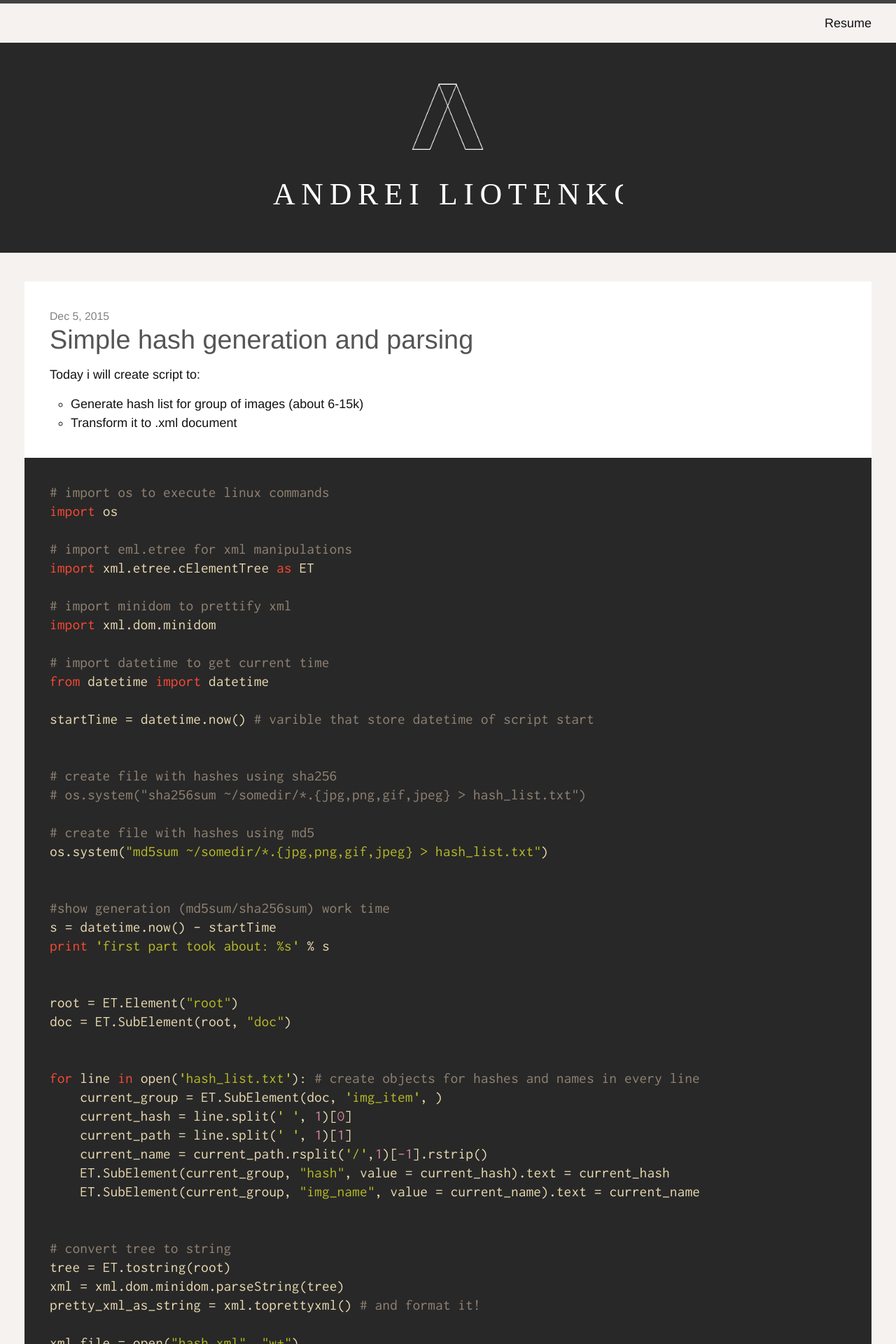
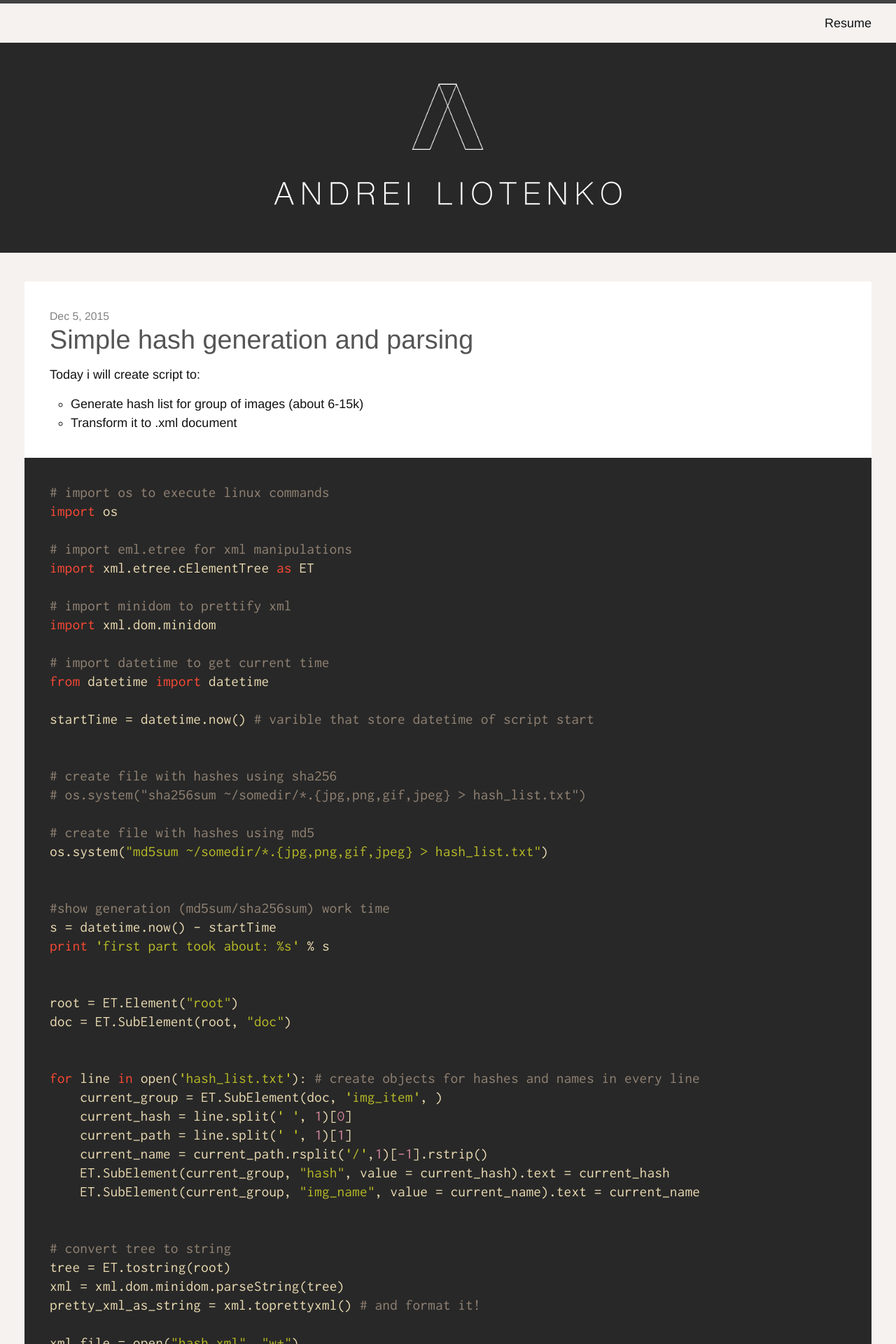
Before and after one commit to thehatter/thehatter.github.io, a Jekyll site: the page built from index.html, in a window 1280 px wide. Shown: the top 1920 px of the page at 70% size. Built offline with Jekyll 4.4.1, drawn with Linux system fonts in a browser that asks for light colours.

Commit message:
path indian font

```diff
--- a/_includes/header.html
+++ b/_includes/header.html
@@ -35,10 +35,40 @@
             <polygon class="side_2" fill="none" stroke="#FFFFFF" stroke-miterlimit="10" points="27.9,81.2 2.1,81.2 41.5,2.9 67.4,2.9 	"/>
           </g>
           </svg>
+
+
           <svg version="1.1" id="andreiLiotenko" class="andreiLiotenko" xmlns="http://www.w3.org/2000/svg" xmlns:xlink="http://www.w3.org/1999/xlink" x="0px" y="0px"
-             viewBox="0 0 521.2 40" enable-background="new 0 0 521.2 40" xml:space="preserve">
-          <text transform="matrix(1 0 0 1 0 36.9296)" fill="#FFFFFF" font-family="'ShreeDev0714'" font-size="45.6971" letter-spacing="9">ANDREI LIOTENKO</text>
+             viewBox="0 0 524.5 40" enable-background="new 0 0 524.5 40" xml:space="preserve">
+          <g>
+            <path fill="#FFFFFF" d="M1.8,37.1L15.1,3.4H18l13.2,33.7h-2.6l-4.3-10.8H8.7L4.3,37.1H1.8z M23.4,24.1L16.4,6L9.3,24.1H23.4z"/>
+            <path fill="#FFFFFF" d="M44.4,37.1V3.4h3.1l20.3,30.9V3.4h2.3v33.7H67L46.6,6.6v30.4H44.4z"/>
+            <path fill="#FFFFFF" d="M86.5,3.4h13.3c3.6,0,6.6,1.6,9.1,4.8c2.5,3.2,3.7,7,3.7,11.6c0,4.8-1.2,8.8-3.7,12.2
+              c-2.5,3.4-5.6,5.1-9.1,5.1H86.5V3.4z M99.8,34.9c2.9,0,5.4-1.5,7.5-4.4c2.1-3,3.1-6.5,3.1-10.7c0-3.9-1-7.3-3.1-10
+              c-2.1-2.8-4.6-4.1-7.5-4.1H88.8v29.3H99.8z"/>
+            <path fill="#FFFFFF" d="M127.2,37.1V3.4h16.1c2.3,0,4.3,0.9,5.9,2.6c1.6,1.7,2.4,3.8,2.4,6.2c0,2.2-0.5,4-1.5,5.6
+              c-1,1.6-2.3,2.5-3.8,2.8c1.4,0.4,2.5,1.6,3.4,3.6c0.9,2,1.3,4.4,1.3,7.3c0,1.6,0,2.8,0.1,3.6c0.1,0.9,0.2,1.6,0.5,2h-2.3
+              c-0.4-0.5-0.6-1.3-0.7-2.5l-0.2-4.8c0-2.3-0.5-4.2-1.6-5.8c-1.1-1.6-2.4-2.4-3.9-2.4h-13.4v15.6H127.2z M142.9,19.4
+              c1.8,0,3.3-0.7,4.6-2c1.2-1.3,1.9-3,1.9-4.9c0-1.9-0.6-3.5-1.9-4.9c-1.3-1.3-2.8-2-4.6-2h-13.4v13.8H142.9z"/>
+            <path fill="#FFFFFF" d="M166.7,37.1V3.4h22v2.2H169v12.9h18v2.1h-18v14.2h19.7v2.2H166.7z"/>
+            <path fill="#FFFFFF" d="M202.1,37.1V3.4h2.3v33.7H202.1z"/>
+            <path fill="#FFFFFF" d="M248,3.4h2.3v31.5h18.1v2.2H248V3.4z"/>
+            <path fill="#FFFFFF" d="M281.4,37.1V3.4h2.3v33.7H281.4z"/>
+            <path fill="#FFFFFF" d="M302.4,32.7c-2.7-3.1-4.1-7.3-4.1-12.5c0-5.4,1.4-9.7,4.1-12.9c2.7-3.2,6.4-4.8,10.9-4.8
+              c4.5,0,8.2,1.6,10.9,4.8c2.7,3.2,4.1,7.5,4.1,12.9c0,5.2-1.4,9.3-4.1,12.5c-2.7,3.1-6.4,4.7-10.9,4.7
+              C308.7,37.5,305.1,35.9,302.4,32.7z M322.5,31.2c2.3-2.7,3.5-6.4,3.5-11c0-4.7-1.2-8.5-3.5-11.3s-5.4-4.3-9.3-4.3S306.3,6.1,304,9
+              c-2.3,2.8-3.5,6.6-3.5,11.3c0,4.6,1.2,8.2,3.5,11c2.3,2.8,5.4,4.1,9.3,4.1S320.2,34,322.5,31.2z"/>
+            <path fill="#FFFFFF" d="M351,37.1V5.6h-11.5V3.4h25.4v2.2h-11.6v31.4H351z"/>
+            <path fill="#FFFFFF" d="M377.9,37.1V3.4h22v2.2h-19.7v12.9h18v2.1h-18v14.2h19.7v2.2H377.9z"/>
+            <path fill="#FFFFFF" d="M413.2,37.1V3.4h3.1l20.3,30.9V3.4h2.3v33.7h-3.1L415.5,6.6v30.4H413.2z"/>
+            <path fill="#FFFFFF" d="M455.3,37.1V3.4h2.3V22l19.6-18.6h2.9l-14.5,14l15.1,19.6H478l-14-18.1l-6.4,5.8v12.3H455.3z"/>
+            <path fill="#FFFFFF" d="M496.2,32.7c-2.7-3.1-4.1-7.3-4.1-12.5c0-5.4,1.4-9.7,4.1-12.9c2.7-3.2,6.4-4.8,10.9-4.8
+              c4.5,0,8.2,1.6,10.9,4.8c2.7,3.2,4.1,7.5,4.1,12.9c0,5.2-1.4,9.3-4.1,12.5c-2.7,3.1-6.4,4.7-10.9,4.7
+              C502.5,37.5,498.9,35.9,496.2,32.7z M516.3,31.2c2.3-2.7,3.5-6.4,3.5-11c0-4.7-1.2-8.5-3.5-11.3s-5.4-4.3-9.3-4.3s-6.9,1.4-9.3,4.3
+              c-2.3,2.8-3.5,6.6-3.5,11.3c0,4.6,1.2,8.2,3.5,11c2.3,2.8,5.4,4.1,9.3,4.1S514,34,516.3,31.2z"/>
+          </g>
           </svg>
+
+
         </a>
       </div>
     </div>
--- a/_sass/_layout.scss
+++ b/_sass/_layout.scss
@@ -33,7 +33,7 @@
 }
 
 .logo_container {
-   perspective: 200;
+   perspective: 200px;
 }
 
 .logo_a {
```
